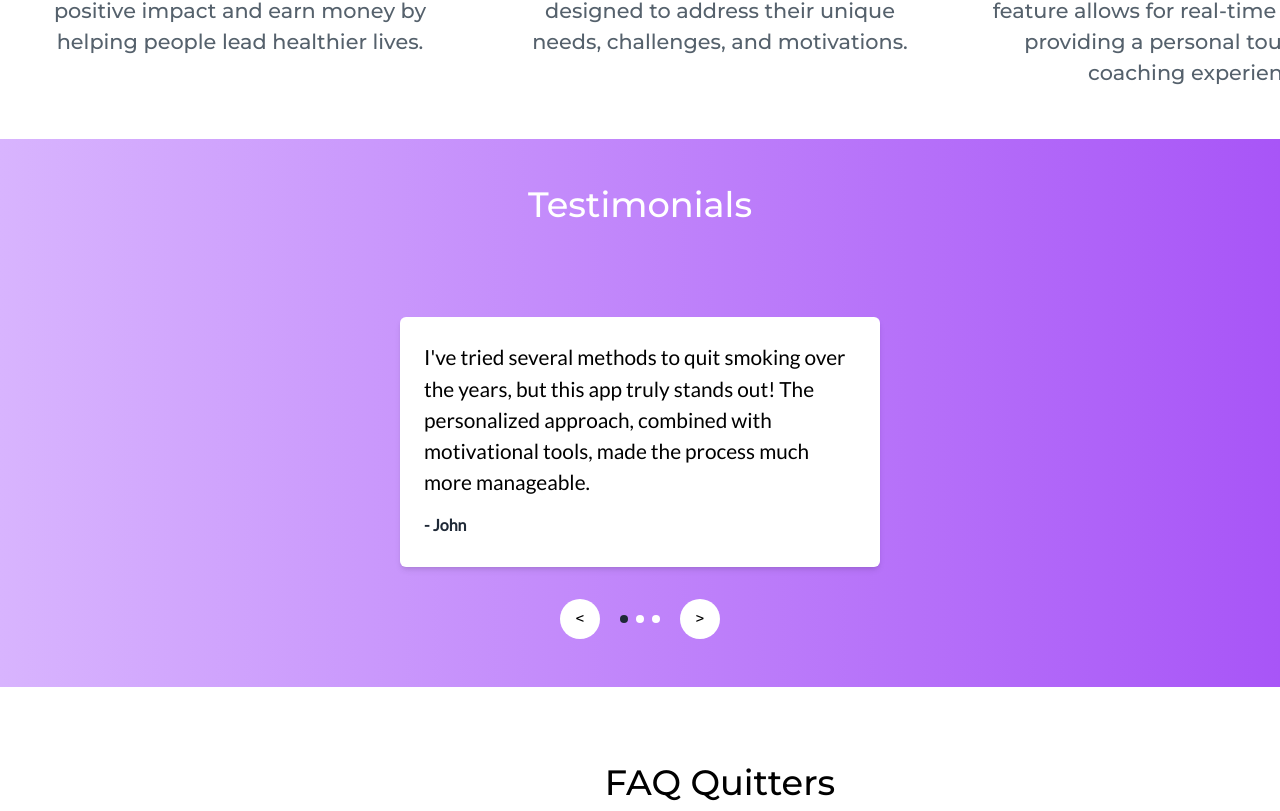
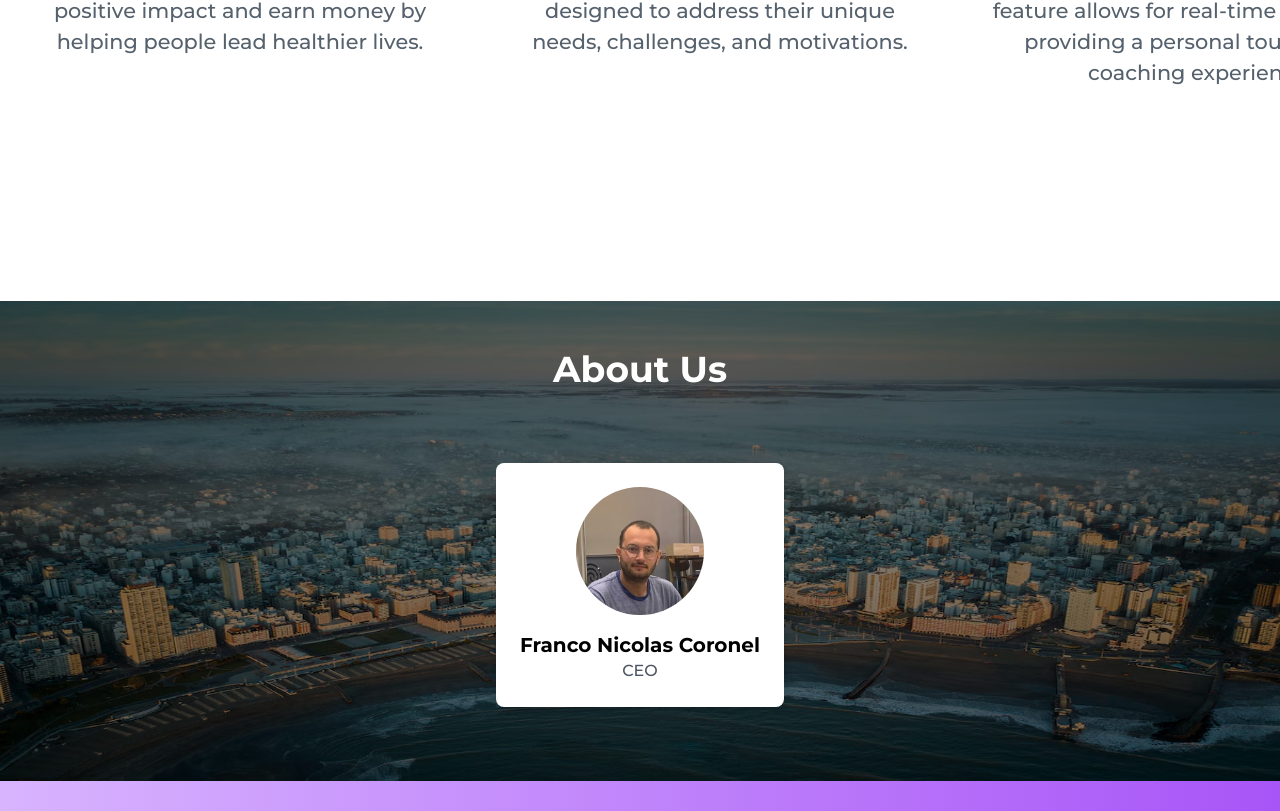
Before and after one commit to silverseacode/luckyquit-next15, a Next.js app: page / in a window 1280 px wide. Shown: the part 3509-4320 px from the top of the page. Built offline with nearby package versions, Linux system fonts and the light colour scheme.

Commit message:
about us

```diff
--- /dev/null
+++ b/src/app/components/AboutUs/index.tsx
@@ -0,0 +1,35 @@
+import Image from "next/image";
+import React from "react";
+
+export default function AboutUs() {
+  return (
+    <div className="relative h-[30rem] overflow-hidden">
+      <div
+        className="absolute inset-0 bg-cover bg-center bg-fixed"
+        style={{
+          backgroundImage: "url('mardelplata.avif')",
+          backgroundRepeat: "no-repeat",
+          backgroundSize: "100% 100%",
+        }}
+      >
+        <div className="absolute inset-0 bg-black opacity-50"></div>
+      </div>
+      <div className="relative z-10 flex items-center justify-center h-full flex-col">
+        <h1 className="text-white text-4xl font-bold pt-12">About Us</h1>
+        <div className="flex justify-center items-center h-full">
+          <div className="bg-white shadow-md rounded-lg p-6 text-center max-w-sm">
+            <Image
+              src="/profile.jpeg"
+              width={128}
+              height={128}
+              alt="Franco Nicolas Coronel"
+              className="w-32 h-32 rounded-full mx-auto mb-4"
+            />
+            <h2 className="text-xl font-semibold">Franco Nicolas Coronel</h2>
+            <p className="text-gray-600">CEO</p>
+          </div>
+        </div>
+      </div>
+    </div>
+  );
+}
--- a/src/app/page.tsx
+++ b/src/app/page.tsx
@@ -1,3 +1,4 @@
+import AboutUs from "./components/AboutUs";
 import Coach from "./components/Coach";
 import Contact from "./components/Contact";
 import FAQ from "./components/FAQ";
@@ -28,8 +29,14 @@ export default function Home() {
           <Coach />
         </section>
         </main>
+        <section id="aboutus-section">
+        <h1 className="text-center py-[20px] px-0 text-[2.2rem] mt-[50px] mb-[50px] pt-10 text-white">
+            About Us
+          </h1>
+          <AboutUs />
+        </section>
         <section id="testimonials-section" className="bg-gradient-to-r from-purple-300 to-purple-500 pb-[3rem]">
-          <h1 className="text-center py-[20px] px-0 text-[2.2rem] mt-[50px] mb-[50px] pt-10 text-white">
+          <h1 className="text-center py-[20px] px-0 text-[2.2rem]  mb-[50px] pt-10 text-white">
             Testimonials
           </h1>
           <Testimonials />
```
Also changed, not shown: public/mardelplata.avif (added), public/profile.jpeg (added).
